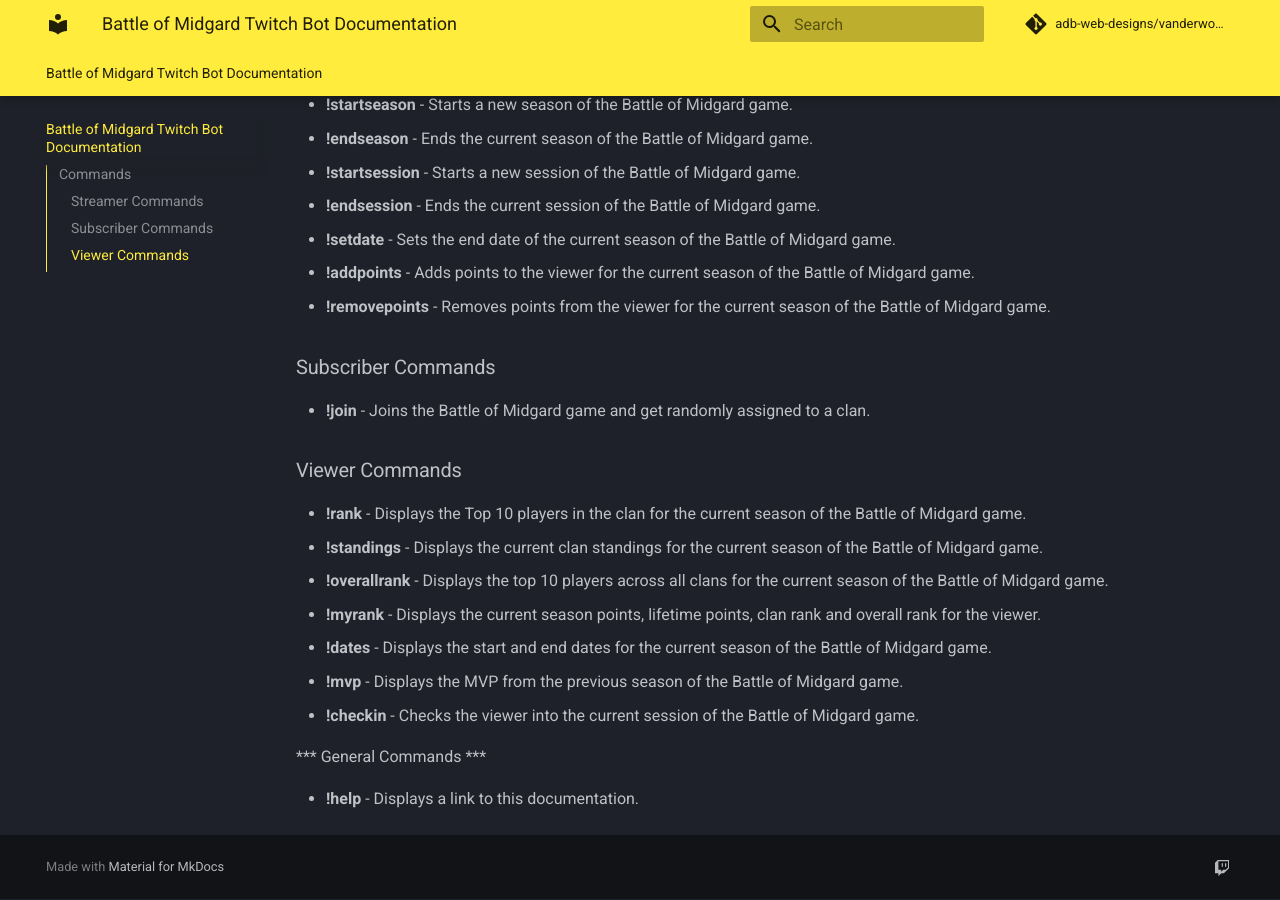
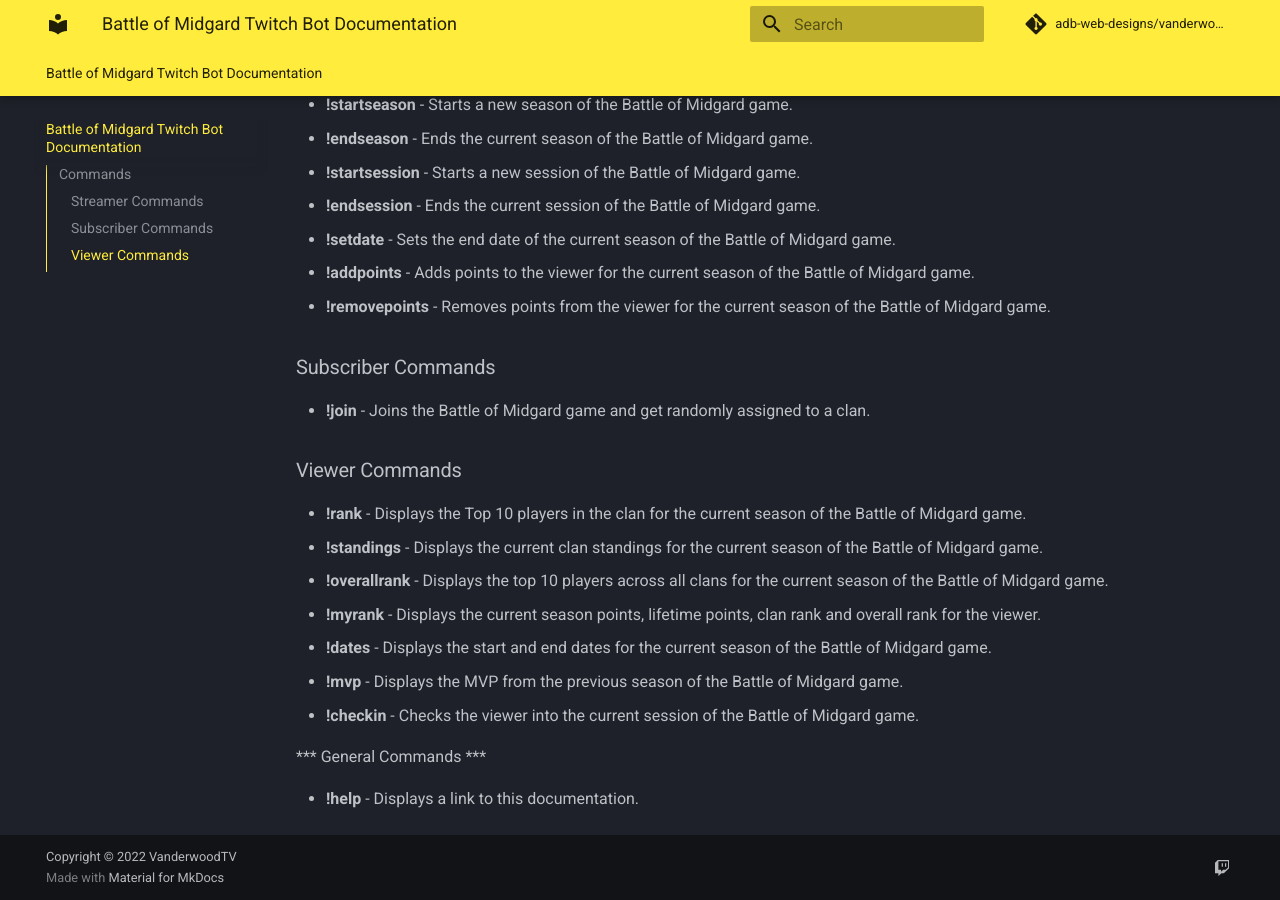
Before and after one commit to vanderheim-village/vanderwood-twitch-bot, an MkDocs documentation site: the page built from docs/index.md, in a window 1280 px wide and 900 px high, scrolled down 565 px. Built offline with MkDocs 1.6.1 and Material for MkDocs 9.7.7, drawn with Linux system fonts in a browser that asks for light colours; comment, search, counter and statistics services are not loaded; the version menu is left out.

Commit message:
docs: Add Copyright to the footer.

```diff
--- a/mkdocs.yml
+++ b/mkdocs.yml
@@ -2,6 +2,7 @@
 site_url: https://adb-web-designs.github.io/vanderwood-twitch-bot/
 repo_url: https://github.com/adb-web-designs/vanderwood-twitch-bot
 repo_name: adb-web-designs/vanderwood-twitch-bot
+copyright: "Copyright &copy; 2022 VanderwoodTV"
 theme:
   name: material
   custom_dir: overrides
```
